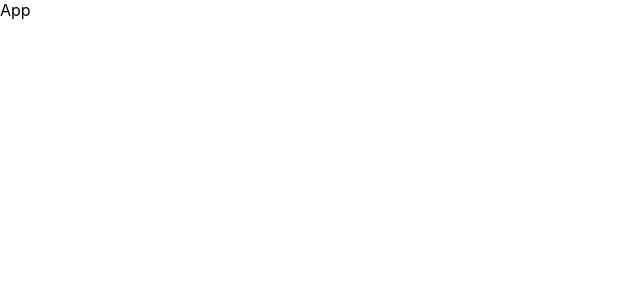
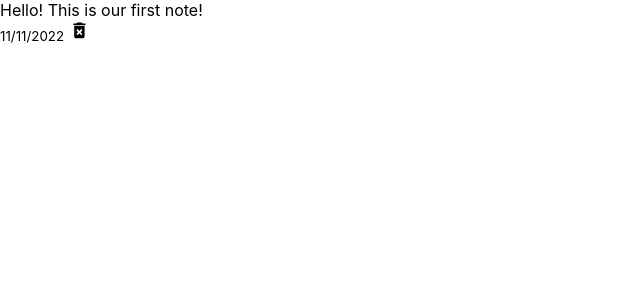
Before and after one commit to Sabrinascrib/notly, a React (Create React App) app: page / in a window 1280 px wide. Shown: the top 300 px of the page, without its empty margins (0-640 px from the left). Built offline with nearby package versions, Linux system fonts and the light colour scheme.

Commit message:
importing note list component to app.js

```diff
--- a/src/App.js
+++ b/src/App.js
@@ -1,7 +1,12 @@
 import React from "react";
+import NotesList from "./components/NotesList";
 
 const App = () => {
-  return <div>App</div>;
+  return (
+    <div className="container">
+      <NotesList />
+    </div>
+  );
 };
 
 export default App;
```
